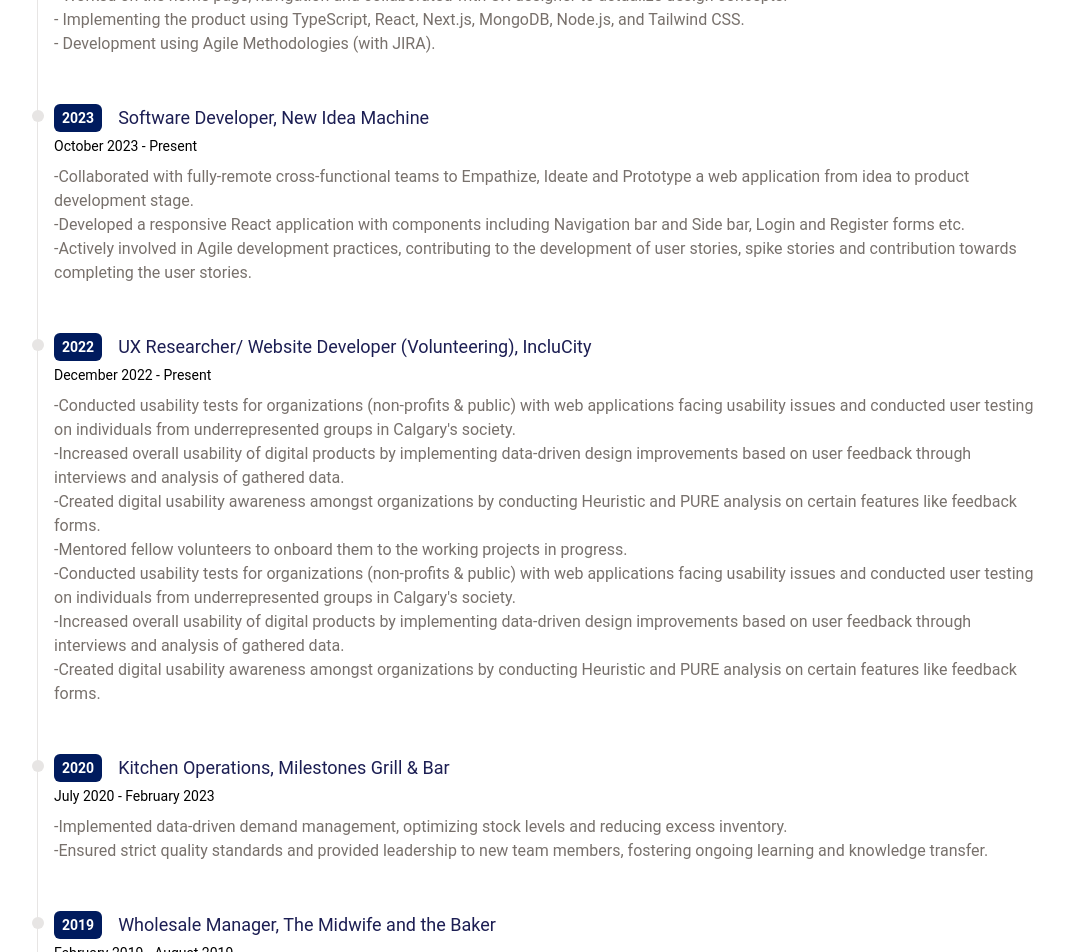
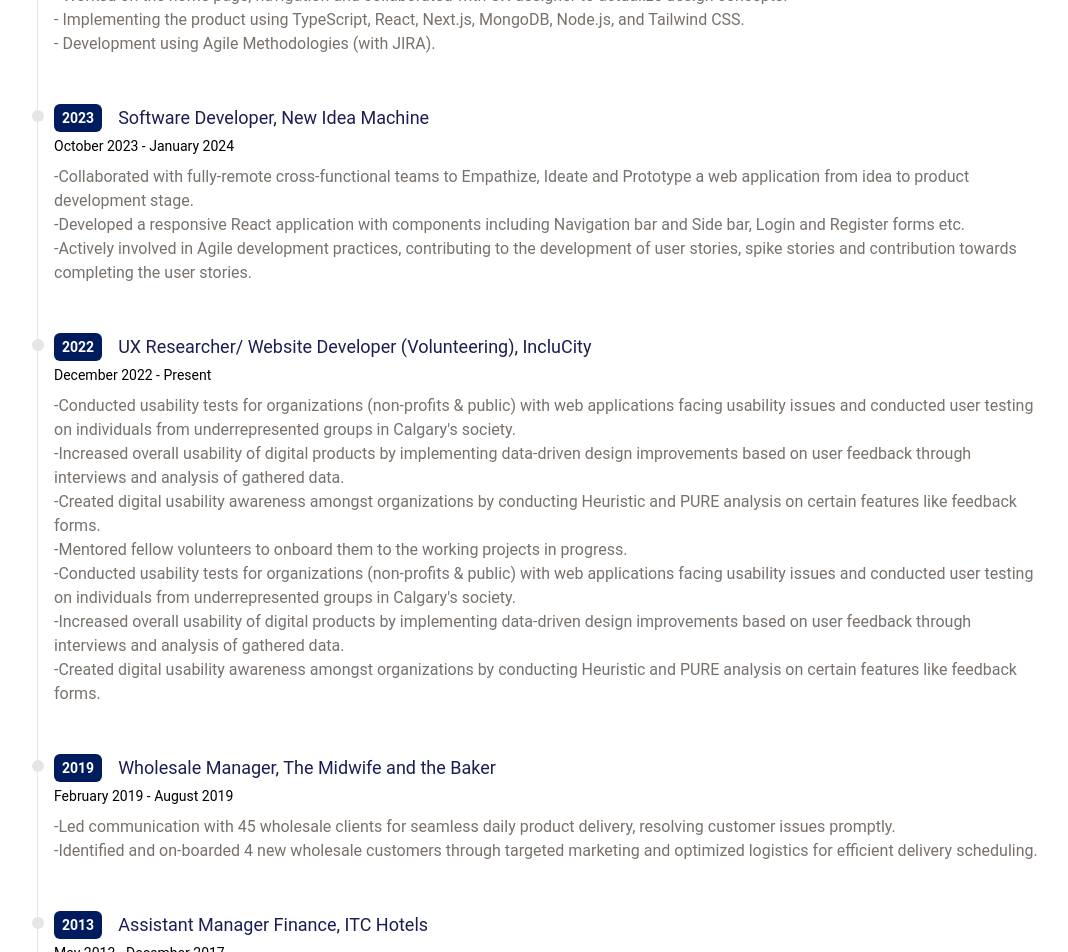
Before and after one commit to RiniJ7/rini-portfolio-v3, a React (Create React App) app: page / in a window 1280 px wide. Shown: the part 2680-3632 px from the top of the page, without its empty margins (99-1167 px from the left). Built offline with nearby package versions, Linux system fonts and the light colour scheme.

Commit message:
work experiences modified

```diff
--- a/src/components/Experience.jsx
+++ b/src/components/Experience.jsx
@@ -20,7 +20,7 @@ const data = [
   {
     year: "2023",
     title: "Software Developer, New Idea Machine",
-    duration: "October 2023 - Present",
+    duration: "October 2023 - January 2024",
     details: (
       <div>
         -Collaborated with fully-remote cross-functional teams to Empathize,
@@ -69,20 +69,20 @@ const data = [
       </div>
     ),
   },
-  {
-    year: "2020",
-    title: "Kitchen Operations, Milestones Grill & Bar",
-    duration: "July 2020 - February 2023",
-    details: (
-      <div>
-        -Implemented data-driven demand management, optimizing stock levels and
-        reducing excess inventory.
-        <br />
-        -Ensured strict quality standards and provided leadership to new team
-        members, fostering ongoing learning and knowledge transfer.
-      </div>
-    ),
-  },
+  // {
+  //   year: "2020",
+  //   title: "Kitchen Operations, Milestones Grill & Bar",
+  //   duration: "July 2020 - February 2023",
+  //   details: (
+  //     <div>
+  //       -Implemented data-driven demand management, optimizing stock levels and
+  //       reducing excess inventory.
+  //       <br />
+  //       -Ensured strict quality standards and provided leadership to new team
+  //       members, fostering ongoing learning and knowledge transfer.
+  //     </div>
+  //   ),
+  // },
   {
     year: "2019",
     title: "Wholesale Manager, The Midwife and the Baker",
```
